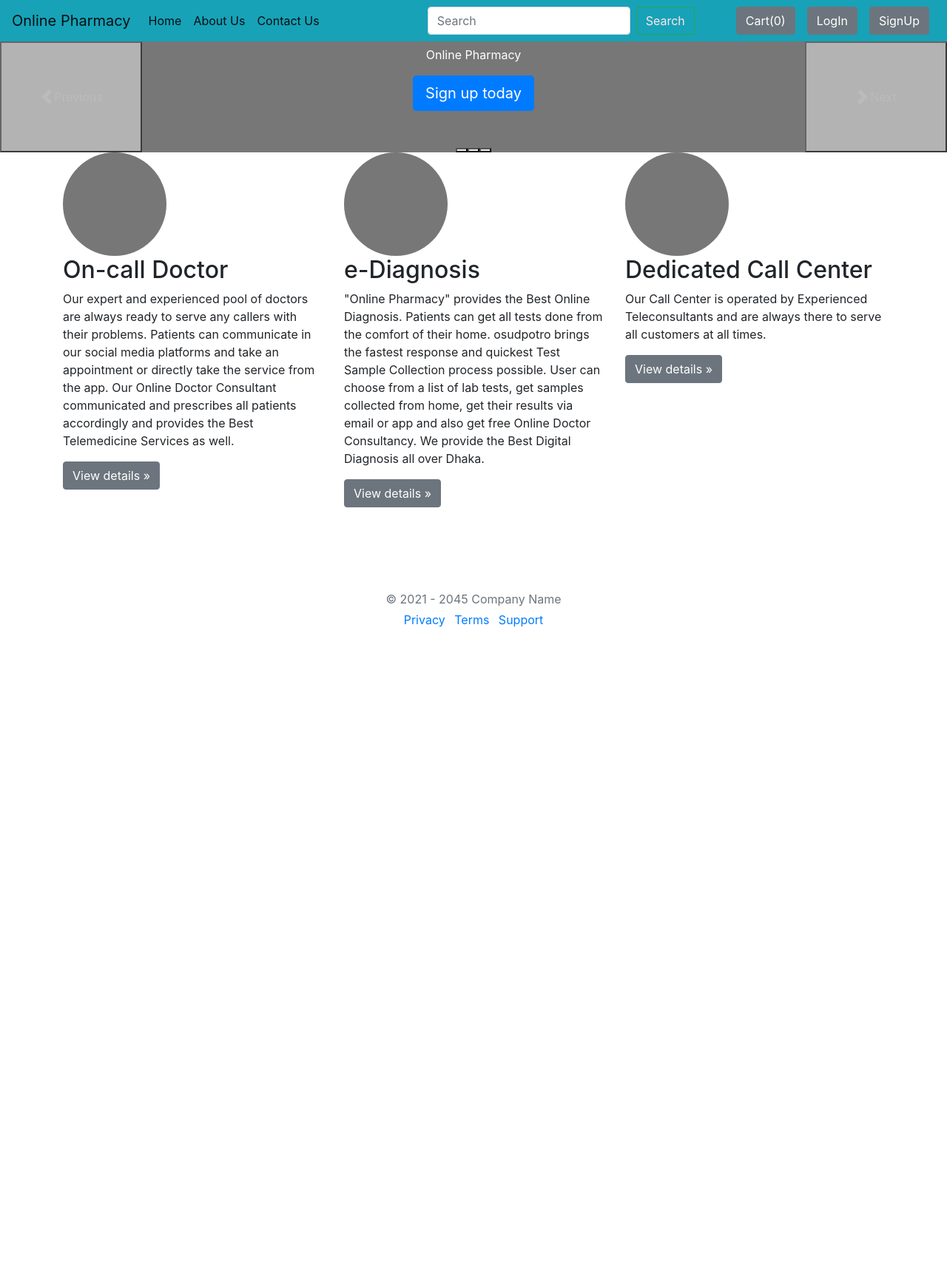
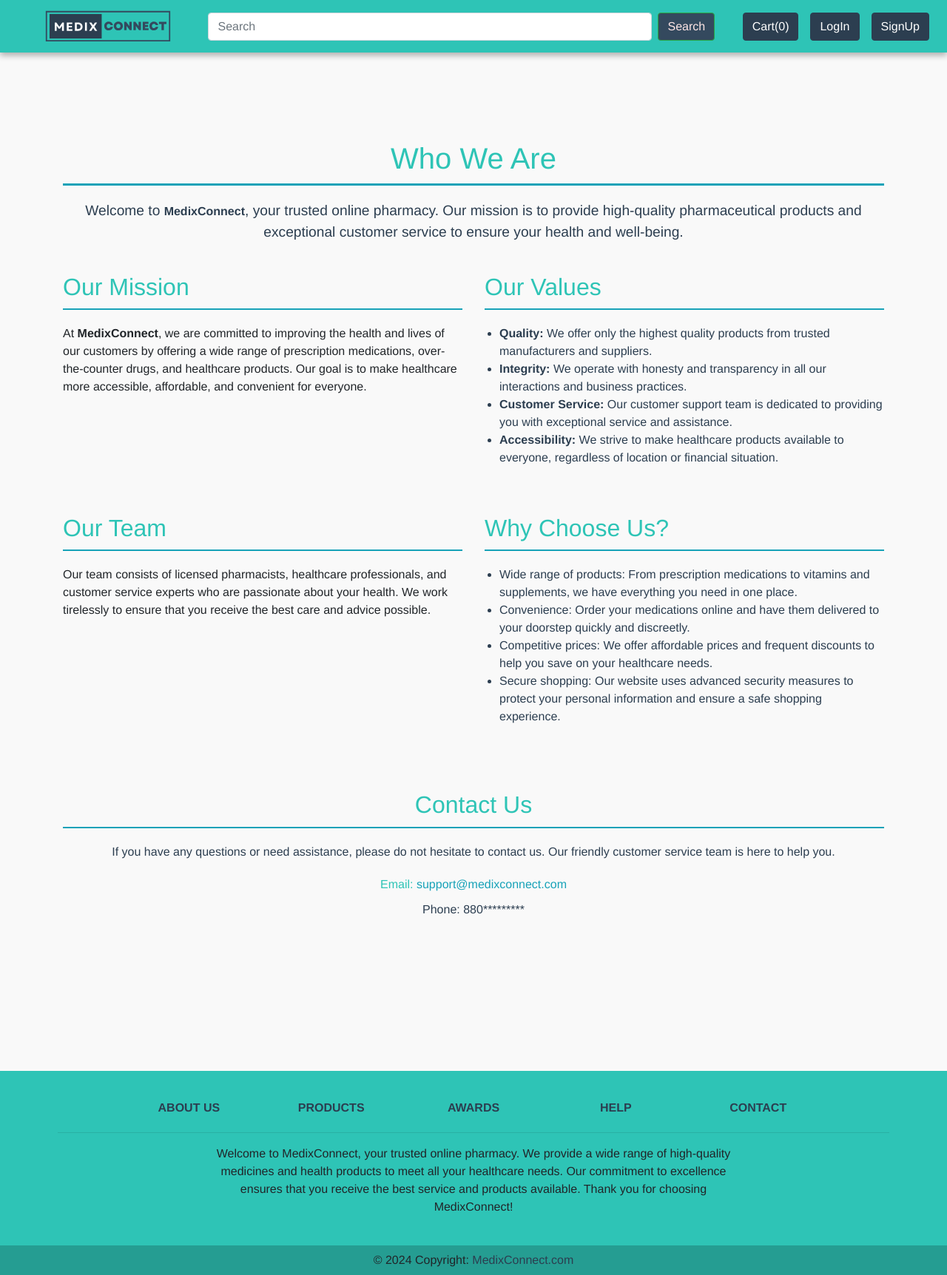
Before and after one commit to Ornate159/Online-Pharmacy, a Django app: page /shop/about/ in a window 1280 px wide. Shown: the whole page at 74% size. Before the commit the page ends 898 px from the top, so only its background shows below. Run offline with Django 4.2, Linux system fonts and the light colour scheme; some libraries are stand-ins or nearby versions.

Commit message:
style update

```diff
--- a/online-pharmacy/online-pharmacy/urls.py
+++ b/online-pharmacy/online-pharmacy/urls.py
@@ -20,5 +20,6 @@
 
 urlpatterns = [
     path('admin/', admin.site.urls),
+    path('', include('shop.urls')),
     path('shop/', include('shop.urls'))
 ] + static(settings.MEDIA_URL, document_root=settings.MEDIA_ROOT)
--- a/online-pharmacy/shop/templates/shop/about.html
+++ b/online-pharmacy/shop/templates/shop/about.html
@@ -1,95 +1,53 @@
 {% extends 'shop/style.html' %}
+{% load static %}
 
-{% block title %} About Us {% endblock %}
+{% block page_title %}About Us{% endblock %}
 {% block body %}
 
+<main style="background-color: #f9f9f9; padding: 50px 0;">
+    <div class="container">
+        <h1 style="color: #2ec4b6; border-bottom: 3px solid #17a2b8; padding-bottom: 10px; margin-bottom: 20px; text-align: center;">Who We Are</h1>
+        <p style="font-size: 1.2em; color: #2c3e50; text-align: center; margin-bottom: 40px;">Welcome to <strong>MedixConnect</strong>, your trusted online pharmacy. Our mission is to provide high-quality pharmaceutical products and exceptional customer service to ensure your health and well-being.</p>
 
-
-<main>
-
-  <div id="myCarousel" class="carousel slide" data-bs-ride="carousel">
-    <div class="carousel-indicators">
-      <button type="button" data-bs-target="#myCarousel" data-bs-slide-to="0" class="active" aria-current="true" aria-label="Slide 1"></button>
-      <button type="button" data-bs-target="#myCarousel" data-bs-slide-to="1" aria-label="Slide 2"></button>
-      <button type="button" data-bs-target="#myCarousel" data-bs-slide-to="2" aria-label="Slide 3"></button>
+        <div class="row">
+            <div class="col-md-6 mb-4">
+                <h2 style="color: #2ec4b6; border-bottom: 2px solid #17a2b8; padding-bottom: 10px; margin-bottom: 20px;">Our Mission</h2>
+                <p>At <strong>MedixConnect</strong>, we are committed to improving the health and lives of our customers by offering a wide range of prescription medications, over-the-counter drugs, and healthcare products. Our goal is to make healthcare more accessible, affordable, and convenient for everyone.</p>
             </div>
-    <div class="carousel-inner">
-      <div class="carousel-item active">
-        <svg class="bd-placeholder-img" width="100%" height="100%" xmlns="http://www.w3.org/2000/svg" aria-hidden="true" preserveAspectRatio="xMidYMid slice" focusable="false"><rect width="100%" height="100%" fill="#777"/></svg>
-
-        <div class="container">
-          <div class="carousel-caption text-start">
-            <h1>Example headline.</h1>
-            <p>Online Pharmacy</p>
-            <p><a class="btn btn-lg btn-primary" href="#">Sign up today</a></p>
+            <div class="col-md-6 mb-4">
+                <h2 style="color: #2ec4b6; border-bottom: 2px solid #17a2b8; padding-bottom: 10px; margin-bottom: 20px;">Our Values</h2>
+                <ul style="padding-left: 20px; color: #2c3e50;">
+                    <li><strong>Quality:</strong> We offer only the highest quality products from trusted manufacturers and suppliers.</li>
+                    <li><strong>Integrity:</strong> We operate with honesty and transparency in all our interactions and business practices.</li>
+                    <li><strong>Customer Service:</strong> Our customer support team is dedicated to providing you with exceptional service and assistance.</li>
+                    <li><strong>Accessibility:</strong> We strive to make healthcare products available to everyone, regardless of location or financial situation.</li>
+                </ul>
             </div>
         </div>
+
+        <div class="row mt-4">
+            <div class="col-md-6 mb-4">
+                <h2 style="color: #2ec4b6; border-bottom: 2px solid #17a2b8; padding-bottom: 10px; margin-bottom: 20px;">Our Team</h2>
+                <p>Our team consists of licensed pharmacists, healthcare professionals, and customer service experts who are passionate about your health. We work tirelessly to ensure that you receive the best care and advice possible.</p>
             </div>
-      <div class="carousel-item">
-        <svg class="bd-placeholder-img" width="100%" height="100%" xmlns="http://www.w3.org/2000/svg" aria-hidden="true" preserveAspectRatio="xMidYMid slice" focusable="false"><rect width="100%" height="100%" fill="#777"/></svg>
-
-        <div class="container">
-          <div class="carousel-caption">
-            <h1>Another example headline.</h1>
-            <p>Some representative placeholder content for the second slide of the carousel.</p>
-            <p><a class="btn btn-lg btn-primary" href="#">Learn more</a></p>
+            <div class="col-md-6 mb-4">
+                <h2 style="color: #2ec4b6; border-bottom: 2px solid #17a2b8; padding-bottom: 10px; margin-bottom: 20px;">Why Choose Us?</h2>
+                <ul style="padding-left: 20px; color: #2c3e50;">
+                    <li>Wide range of products: From prescription medications to vitamins and supplements, we have everything you need in one place.</li>
+                    <li>Convenience: Order your medications online and have them delivered to your doorstep quickly and discreetly.</li>
+                    <li>Competitive prices: We offer affordable prices and frequent discounts to help you save on your healthcare needs.</li>
+                    <li>Secure shopping: Our website uses advanced security measures to protect your personal information and ensure a safe shopping experience.</li>
+                </ul>
             </div>
         </div>
-      </div>
-      <div class="carousel-item">
-        <svg class="bd-placeholder-img" width="100%" height="100%" xmlns="http://www.w3.org/2000/svg" aria-hidden="true" preserveAspectRatio="xMidYMid slice" focusable="false"><rect width="100%" height="100%" fill="#777"/></svg>
 
-        <div class="container">
-          <div class="carousel-caption text-end">
-            <h1></h1>
-            <p>gg</p>
-            <p><a class="btn btn-lg btn-primary" href="#">Browse gallery</a></p>
+        <div class="text-center mt-5">
+            <h2 style="color: #2ec4b6; border-bottom: 2px solid #17a2b8; padding-bottom: 10px; margin-bottom: 20px;">Contact Us</h2>
+            <p style="color: #2c3e50; margin-bottom: 20px;">If you have any questions or need assistance, please do not hesitate to contact us. Our friendly customer service team is here to help you.</p>
+            <p style="color: #2ec4b6; margin-bottom: 10px;">Email: <a href="mailto:support@[yourpharmacyname].com" style="color: #17a2b8;">support@medixconnect.com</a></p>
+            <p style="color: #2c3e50;">Phone: 880*********</p>
         </div>
     </div>
-      </div>
-    </div>
-    <button class="carousel-control-prev" type="button" data-bs-target="#myCarousel" data-bs-slide="prev">
-      <span class="carousel-control-prev-icon" aria-hidden="true"></span>
-      <span class="visually-hidden">Previous</span>
-    </button>
-    <button class="carousel-control-next" type="button" data-bs-target="#myCarousel" data-bs-slide="next">
-      <span class="carousel-control-next-icon" aria-hidden="true"></span>
-      <span class="visually-hidden">Next</span>
-    </button>
-  </div>
+</main>
 
-
-  <!-- Marketing messaging and featurettes
-  ================================================== -->
-  <!-- Wrap the rest of the page in another container to center all the content. -->
-
-  <div class="container marketing">
-
-    <!-- Three columns of text below the carousel -->
-    <div class="row">
-      <div class="col-lg-4">
-        <svg class="bd-placeholder-img rounded-circle" width="140" height="140" xmlns="http://www.w3.org/2000/svg" role="img" aria-label="Placeholder: 140x140" preserveAspectRatio="xMidYMid slice" focusable="false"><title>Placeholder</title><rect width="100%" height="100%" fill="#777"/><text x="50%" y="50%" fill="#777" dy=".3em">140x140</text></svg>
-
-        <h2 class="fw-normal">On-call Doctor</h2>
-        <p>Our expert and experienced pool of doctors are always ready to serve any callers with their problems. Patients can communicate in our social media platforms and take an appointment or directly take the service from the app. Our Online Doctor Consultant communicated and prescribes all patients accordingly and provides the Best Telemedicine Services as well.</p>
-        <p><a class="btn btn-secondary" href="#">View details &raquo;</a></p>
-      </div><!-- /.col-lg-4 -->
-      <div class="col-lg-4">
-        <svg class="bd-placeholder-img rounded-circle" width="140" height="140" xmlns="http://www.w3.org/2000/svg" role="img" aria-label="Placeholder: 140x140" preserveAspectRatio="xMidYMid slice" focusable="false"><title>Placeholder</title><rect width="100%" height="100%" fill="#777"/><text x="50%" y="50%" fill="#777" dy=".3em">140x140</text></svg>
-
-        <h2 class="fw-normal">e-Diagnosis</h2>
-        <p>"Online Pharmacy" provides the Best Online Diagnosis. Patients can get all tests done from the comfort of their home. osudpotro brings the fastest response and quickest Test Sample Collection process possible. User can choose from a list of lab tests, get samples collected from home, get their results via email or app and also get free Online Doctor Consultancy. We provide the Best Digital Diagnosis all over Dhaka.</p>
-        <p><a class="btn btn-secondary" href="#">View details &raquo;</a></p>
-      </div><!-- /.col-lg-4 -->
-      <div class="col-lg-4">
-        <svg class="bd-placeholder-img rounded-circle" width="140" height="140" xmlns="http://www.w3.org/2000/svg" role="img" aria-label="Placeholder: 140x140" preserveAspectRatio="xMidYMid slice" focusable="false"><title>Placeholder</title><rect width="100%" height="100%" fill="#777"/><text x="50%" y="50%" fill="#777" dy=".3em">140x140</text></svg>
-
-        <h2 class="fw-normal">Dedicated Call Center</h2>
-        <p>Our Call Center is operated by Experienced Teleconsultants and are always there to serve all customers at all times.</p>
-        <p><a class="btn btn-secondary" href="#">View details &raquo;</a></p>
-      </div><!-- /.col-lg-4 -->
-    </div><!-- /.row -->
-  </div>
-
-</main>
 {% endblock %}
--- a/online-pharmacy/shop/templates/shop/style.html
+++ b/online-pharmacy/shop/templates/shop/style.html
@@ -6,92 +6,183 @@
     <meta name="viewport" content="width=device-width, initial-scale=1, shrink-to-fit=no">
 
     <!-- Bootstrap CSS -->
-    <link rel="stylesheet" href="https://cdn.jsdelivr.net/npm/bootstrap@4.2.1/dist/css/bootstrap.min.css" integrity="sha384-GJzZqFGwb1QTTN6wy59ffF1BuGJpLSa9DkKMp0DgiMDm4iYMj70gZWKYbI706tWS" crossorigin="anonymous">
+    <link rel="stylesheet" href="https://cdn.jsdelivr.net/npm/bootstrap@4.2.1/dist/css/bootstrap.min.css"
+          integrity="sha384-GJzZqFGwb1QTTN6wy59ffF1BuGJpLSa9DkKMp0DgiMDm4iYMj70gZWKYbI706tWS"
+          crossorigin="anonymous">
 
     <title>{% block title %} {% endblock %}</title>
     <style>
-        {% block css %}{% endblock %}
+        *{
+            font-family:'Franklin Gothic Medium', 'Arial Narrow', Arial, sans-serif;
+            font-size: 16px;
+        }
+        .navbar {
+            background-color: #2ec4b6;
+            box-shadow: 0 4px 8px rgba(0, 0, 0, 0.3);
+        }
+        .navbar-brand {
+            padding-left: 40px;
+        }
 
+        .navbar-brand img {
+            height: 45px;
+            width: auto;
+        }
 
+        .navbar-nav {
+            flex-grow: 1;
+            justify-content: center;
+        }
+
+        .form-inline {
+            margin-left: auto;
+            margin-right: auto;
+        }
+
+        .form-inline .form-control {
+            width: 600px;
+        }
+
+        .btn-primary {
+            background-color: #2c3e50;
+            border-color: #2c3e50;
+        }
+
+        .btn-primary:hover {
+            background-color: #3d5166;
+            border-color: #3d5166;
+        }
+
+        .btn-secondary {
+            background-color: #2c3e50;
+            border-color: #2c3e50;
+        }
+
+        .btn-secondary:hover {
+            background-color: #3d5166;
+            border-color: #3d5166;
+        }
+        .navbar-nav .nav-link:hover {
+            color: #f0f0f0 !important;
+        }
+        {% block css %} {% endblock %}
     </style>
-
-
 </head>
 
-    <body >
+<body>
 
 <!--  navigation bar code starts here-->
-    <nav  class=" navbar navbar-expand-lg navbar-light bg-info ">
-        <a href="/shop"  class="navbar-brand" >Online Pharmacy</a>
+<nav class="navbar navbar-expand-lg navbar-dark fixed-top">
+    <a href="/shop" class="navbar-brand"><img src="/media/shop/images/logo.svg" alt="Logo"></a>
     <button class="navbar-toggler" type="button" data-toggle="collapse" data-target="#navbarSupportedContent"
             aria-controls="navbarSupportedContent" aria-expanded="false" aria-label="Toggle navigation">
         <span class="navbar-toggler-icon"></span>
     </button>
 
     <div class="collapse navbar-collapse" id="navbarSupportedContent">
-            <ul class="navbar-nav mr-auto">
-                <li class="nav-item active">
-                    <a  class="nav-link" href="/shop">Home <span class="sr-only">(current)</span></a>
-                </li>
-
-                <li class="nav-item active">
-                    <a class="nav-link" href="/shop/about">About Us <span class="sr-only">(current)</span></a>
-                </li>
-
-                <li class="nav-item active">
-                    <a class="nav-link" href="/shop/contact">Contact Us <span class="sr-only">(current)</span></a>
-                </li>
-
-            </ul>
-
-            <form method="get" class="mx-5 form-inline my-4 my-lg-0" action="/shop/search/">
-                <input class="form-control mr-sm-2" name="search" id="search" type="search" placeholder="Search" aria-label="Search">
-                <button class=" btn btn-outline-success my-2 my-sm-0 " style="color: #ffe6e6;" type="submit">Search</button>
+        <form method="get" class="form-inline my-2 my-lg-0" action="/shop/search/">
+            <input class="form-control mr-sm-2" name="search" id="search" type="search" placeholder="Search"
+                   aria-label="Search">
+            <button class="btn btn-outline-success my-2 my-sm-0" style="color: #ffe6e6; background-color: #34495e;"
+                    type="submit">Search
+            </button>
         </form>
-            <button type="button"  class="mx-2 btn btn-secondary" id="popcart" data-html='true' data-container="body" data-bs-toggle="popover" data-placement="bottom" data-content="Bottom popover">
+        <button type="button" class="mx-2 btn btn-secondary" id="popcart" data-html='true' data-container="body"
+                data-bs-toggle="popover" data-placement="bottom" data-content="Bottom popover">
             Cart(<span id="cart">0</span>)
         </button>
         {% if user.is_authenticated %}
-            <a href="/shop/profile"><button type="button" class="mx-2 btn btn-secondary" data-html='true' data-container="body" data-bs-toggle="popover" data-placement="bottom" data-content="Log In">
+        <a href="/shop/profile"><button type="button" class="mx-2 btn btn-primary" data-html='true'
+                                        data-container="body" data-bs-toggle="popover" data-placement="bottom"
+                                        data-content="Log In">
             {{request.user}}
         </button></a>
-            <a href="/shop/logout"> <button a type="button" class="mx-2 btn btn-secondary" data-html='true' data-container="body" data-bs-toggle="popover" data-placement="bottom" data-content="Log In">
+        <a href="/shop/logout"> <button a type="button" class="mx-2 btn btn-secondary" data-html='true'
+                                       data-container="body" data-bs-toggle="popover" data-placement="bottom"
+                                       data-content="Log In">
             LogOut
         </button></a>
 
         {% else %}
-            <a href="/shop/login"><button type="button" class="mx-2 btn btn-secondary" data-html='true' data-container="body" data-bs-toggle="popover" data-placement="bottom" data-content="Log In">
+        <a href="/shop/login"><button type="button" class="mx-2 btn btn-primary" data-html='true'
+                                      data-container="body" data-bs-toggle="popover" data-placement="bottom"
+                                      data-content="Log In">
             LogIn
         </button></a>
-            <a href="/shop/signup"><button type="button" class="mx-2 btn btn-secondary" data-html='true' data-container="body" data-bs-toggle="popover" data-placement="bottom" data-content="Log In">
+        <a href="/shop/signup"><button type="button" class="mx-2 btn btn-secondary" data-html='true'
+                                       data-container="body" data-bs-toggle="popover" data-placement="bottom"
+                                       data-content="Log In">
             SignUp
         </button></a>
         {% endif %}
+    </div>
+</nav>
+<div style="height: 140px; background-color: #f9f9f9;"></div>
+{% block body %}{% endblock %}
+
+<!-- Footer -->
+<div style="height: 140px; background-color: #f9f9f9;"></div>
+<footer class="text-center text-#2c3e50" style="background-color: #2ec4b6; width: 100%; padding: 0;">
+    <div class="container p-2">
+      <section class="mt-3">
+        <div class="row text-center d-flex justify-content-center pt-3">
+          <div class="col-md-2">
+            <h6 class="text-uppercase font-weight-bold">
+              <a href="/about" class="text" style="color: #2c3e50;">About Us</a>
+            </h6>
+          </div>
+          <div class="col-md-2">
+            <h6 class="text-uppercase font-weight-bold">
+              <a href="/shop" class="text" style="color: #2c3e50;">Products</a>
+            </h6>
+          </div>
+          <div class="col-md-2">
+            <h6 class="text-uppercase font-weight-bold">
+              <a href="/shop" class="text" style="color: #2c3e50;">Awards</a>
+            </h6>
+          </div>
+          <div class="col-md-2">
+            <h6 class="text-uppercase font-weight-bold">
+              <a href="/shop" class="text" style="color: #2c3e50;">Help</a>
+            </h6>
+          </div>
+          <div class="col-md-2">
+            <h6 class="text-uppercase font-weight-bold">
+              <a href="/contact" class="text" style="color: #2c3e50;">Contact</a>
+            </h6>
+          </div>
+        </div>
+      </section>
+      <hr class="my-3" />
+      <section class="mb-3">
+        <div class="row d-flex justify-content-center">
+          <div class="col-lg-8">
+            <p>
+              Welcome to MedixConnect, your trusted online pharmacy. We provide a wide range of high-quality medicines and health products to meet all your healthcare needs. Our commitment to excellence ensures that you receive the best service and products available. Thank you for choosing MedixConnect!
+            </p>
+          </div>
+        </div>
+      </section>
+    </div>
+    <div class="text-center p-2" style="background-color: rgba(0, 0, 0, 0.2)">
+      © 2024 Copyright:
+      <a class="text" style="color: #2c3e50;" href="https://medixconnect.com">MedixConnect.com</a>
+    </div>
+  </footer>
 
 
 
-        </div>
-    </nav>
 
 
-    {% block body %}{% endblock %}
-      <footer class="my-5 pt-5 text-muted text-center text-small">
-    <p class="mb-1">© 2021 - 2045 Company Name</p>
-    <ul class="list-inline">
-      <li class="list-inline-item"><a href="#">Privacy</a></li>
-      <li class="list-inline-item"><a href="#">Terms</a></li>
-      <li class="list-inline-item"><a href="#">Support</a></li>
-    </ul>
-  </footer>
-    <!--nav bar code ends here-->
-
-<!--        carousel indicators starts from here-->
-<!-- Optional JavaScript -->
-    <!-- jQuery first, then Popper.js, then Bootstrap JS -->
-
-    <script src="https://code.jquery.com/jquery-3.3.1.slim.min.js" integrity="sha384-q8i/X+965DzO0rT7abK41JStQIAqVgRVzpbzo5smXKp4YfRvH+8abtTE1Pi6jizo" crossorigin="anonymous"></script>
-    <script src="https://cdn.jsdelivr.net/npm/popper.js@1.14.6/dist/umd/popper.min.js" integrity="sha384-wHAiFfRlMFy6i5SRaxvfOCifBUQy1xHdJ/yoi7FRNXMRBu5WHdZYu1hA6ZOblgut" crossorigin="anonymous"></script>
-    <script src="https://cdn.jsdelivr.net/npm/bootstrap@4.2.1/dist/js/bootstrap.min.js" integrity="sha384-B0UglyR+jN6CkvvICOB2joaf5I4l3gm9GU6Hc1og6Ls7i6U/mkkaduKaBhlAXv9k" crossorigin="anonymous"></script>
+<script src="https://code.jquery.com/jquery-3.3.1.slim.min.js"
+        integrity="sha384-q8i/X+965DzO0rT7abK41JStQIAqVgRVzpbzo5smXKp4YfRvH+8abtTE1Pi6jizo"
+        crossorigin="anonymous"></script>
+<script src="https://cdn.jsdelivr.net/npm/popper.js@1.14.6/dist/umd/popper.min.js"
+        integrity="sha384-wHAiFfRlMFy6i5SRaxvfOCifBUQy1xHdJ/yoi7FRNXMRBu5WHdZYu1hA6ZOblgut"
+        crossorigin="anonymous"></script>
+<script src="https://cdn.jsdelivr.net/npm/bootstrap@4.2.1/dist/js/bootstrap.min.js"
+        integrity="sha384-B0UglyR+jN6CkvvICOB2joaf5I4l3gm9GU6Hc1og6Ls7i6U/mkkaduKaBhlAXv9k"
+        crossorigin="anonymous"></script>
 {% block javascript %} {% endblock %}
 </body>
 </html>
```
Also changed, not shown: online-pharmacy/shop/templates/shop/contact.html (+18 -27 lines), online-pharmacy/shop/templates/shop/index.html (+5 -4 lines), online-pharmacy/media/shop/images/logo.svg (added), online-pharmacy/shop/static/shop/hehe.jpg (deleted). Lines whose indentation alone changed are shown as unchanged.
